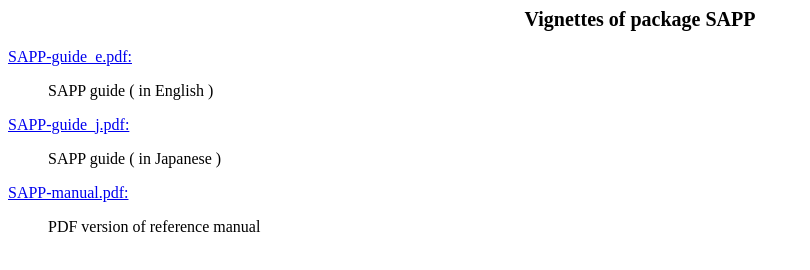
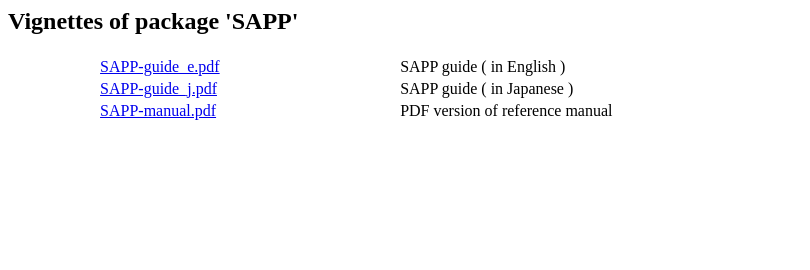
Before and after one commit to kshramt/SAPP, a plain HTML site: page inst/doc/index.html in a window 1280 px wide. Shown: the whole page, without its empty margins (0-810 px from the left). Drawn offline with Linux system fonts and the light colour scheme.

Commit message:
version 1.0.4

```diff
--- a/inst/doc/index.html
+++ b/inst/doc/index.html
@@ -1,29 +1,20 @@
 <!DOCTYPE html PUBLIC "-//W3C//DTD HTML 4.01 Transitional//EN">
-<html>
-<head>
-<style type="text/css">
-<!--
-p{font-size:12.0pt; }
-h2{font-size: 15.0pt; }
--->
-</style>
-<title>R: SAPP vignettes</title>
-</head>
-
-<body>
-<h2 align=center>Vignettes of package SAPP</h2>
-
-<dl>
-
-<dt><p><a href="SAPP-guide_e.pdf">SAPP-guide_e.pdf:</a></p></dt>
-<dd><p>SAPP guide <span>( in</span> English )</p></dd>
-
-<dt><p><a href="SAPP-guide_j.pdf">SAPP-guide_j.pdf:</a></p></dt>
-<dd><p>SAPP guide <span>( in</span> Japanese )</p></dd>
-
-<dt><p><a href="SAPP-manual.pdf">SAPP-manual.pdf:</a></p></dt>
-<dd><p>PDF version of reference manual</p></dd>
-
-</dl>
-
+<html><head>
+<title>R: Vignettes of SAPP</title>
+<meta http-equiv="Content-Type" content="text/html; charset=utf-8">
+<link rel="stylesheet" type="text/css" href="/doc/html/R.css">
+</head><body>
+<h2>Vignettes of package 'SAPP'</h2>
+<table width="100%">
+<col width="5%">
+<col width="15%">
+<col width="2%">
+<col width="50%">
+<tr><td></td><td align="left" valign="top"><a href="SAPP-guide_e.pdf">SAPP-guide_e.pdf</a></td>
+<td></td><td align="left" valign="top">SAPP guide ( in English )</td></tr>
+<tr><td></td><td align="left" valign="top"><a href="SAPP-guide_j.pdf">SAPP-guide_j.pdf</a></td>
+<td></td><td align="left" valign="top">SAPP guide ( in Japanese )</td></tr>
+<tr><td></td><td align="left" valign="top"><a href="SAPP-manual.pdf">SAPP-manual.pdf</a></td>
+<td></td><td align="left" valign="top">PDF version of reference manual</td></tr>
+</table>
 </body></html>
```
Also changed, not shown: inst/doc/changes.txt, 9 other files.
